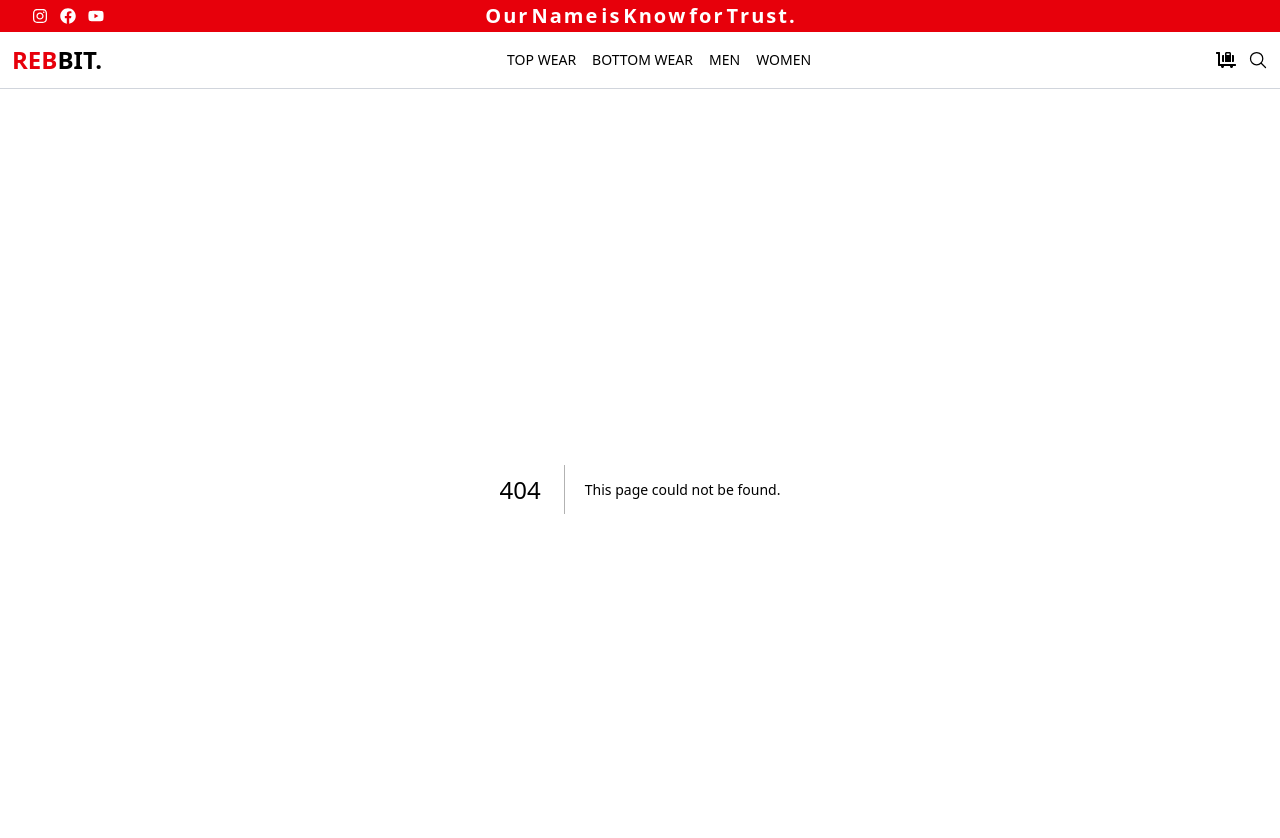
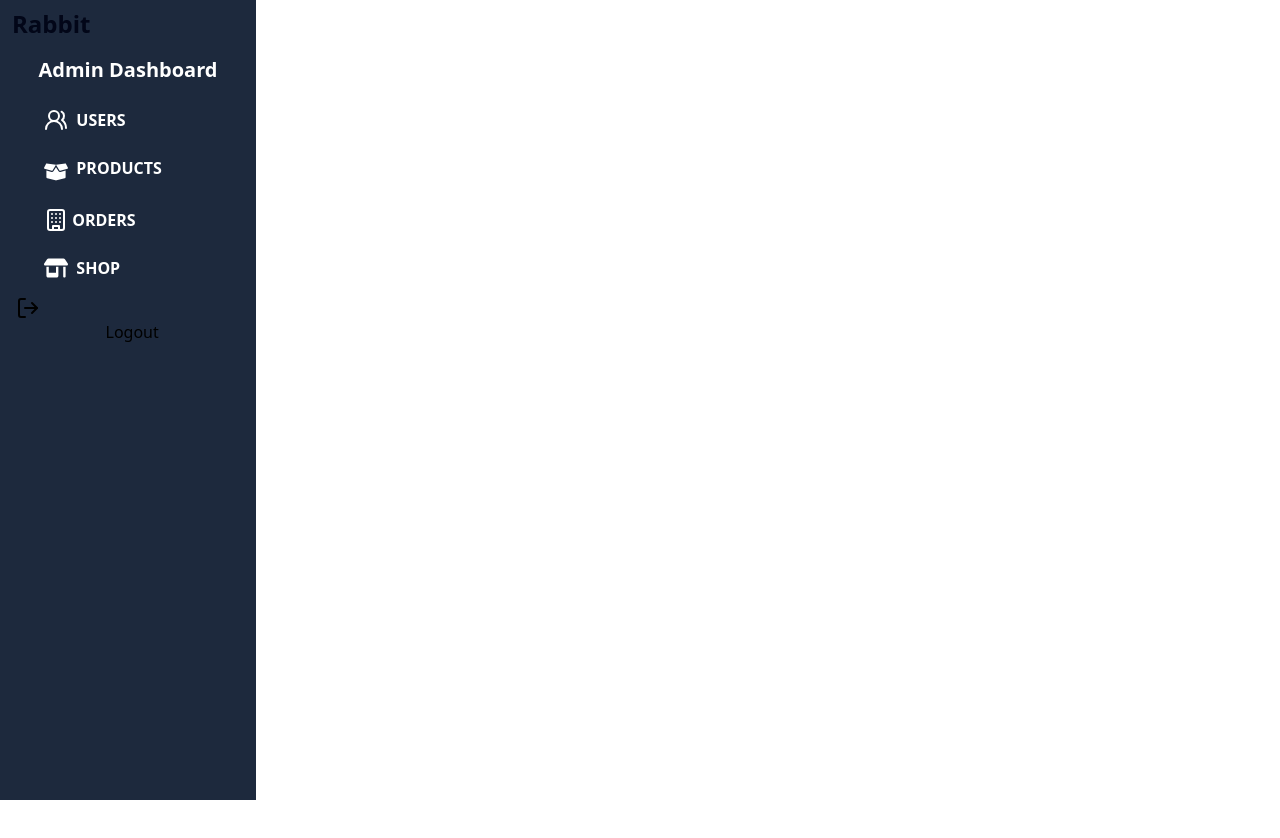
Before and after one commit to szbr1/Track-My-Activities, a Next.js app in the folder ecommerce-webite/frontend/: page /admin in a window 1280 px wide. Before the commit this address had no page. Shown: the top 838 px of the page. After the commit the page ends 800 px from the top, so only its background shows below. Built offline with nearby package versions, Linux system fonts and the light colour scheme.

Commit message:
New Arrivals

```diff
--- /dev/null
+++ b/ecommerce-webite/frontend/app/admin/page.jsx
@@ -0,0 +1,58 @@
+'use client'
+import { Building, LogOut, Users2 } from 'lucide-react'
+import Link from 'next/link'
+import React, { useState } from 'react'
+import { FaBoxOpen, FaHamburger } from 'react-icons/fa'
+import { FaShop } from 'react-icons/fa6'
+import { GiHamburger } from 'react-icons/gi'
+import { RxHamburgerMenu } from 'react-icons/rx'
+
+function page() {
+    const [togglesidebar , settoggleSidebar] = useState(false)
+
+  return (
+    <div className='min-h-screen w-full relative'>
+    <nav className='md:hidden h-10 w-full bg-slate-950 opacity-90 flex items-center text-white'>
+        <RxHamburgerMenu onClick={()=> settoggleSidebar(!togglesidebar)} className='text-2xl ml-3' />
+            &nbsp; Dashboard
+    </nav>
+
+
+        <div className={` absolute top-0 left-0 w-64 h-screen bg-slate-800 transition-all duration-300 ${togglesidebar ? 'translate-x-0': '-translate-x-full'} lg:translate-0`}>
+
+        {/* cross button  */}
+         <div className='md:hidden cursor-pointer mt-3 text-end'>
+            <span onClick={()=> settoggleSidebar(!togglesidebar)} className='text-2xl m-3 h-5 px-4 text-white border py-1 pb-2 border-gray-400 rounded-full cursor-pointer'>x</span>
+         </div>
+         <Link href={'/admin'} className='absolute top-2 left-3 text-2xl font-bold text-slate-950'>Rabbit</Link>
+
+        <br  className='hidden lg:block'/> <br  className='hidden lg:block'/>
+         <div className='text-center font-bold text-white text-xl mt-2'>Admin Dashboard </div>
+         <div className='p-4 flex flex-col gap-2'>
+
+         <Link href={''} className='text-white font-bold w-52 active:bg-slate-700 pl-7 pr-14 py-2 rounded-md uppercase flex hover:bg-slate-400'>
+        <Users2 /> &nbsp; Users
+         </Link>
+
+             <Link href={''} className='text-white font-bold flex active:bg-slate-700 pl-7 pr-14 py-2 w-52 rounded-md uppercase hover:bg-slate-400'>
+        <FaBoxOpen className='mt-1 text-2xl' /> &nbsp; Products
+         </Link>
+         <Link href={''} className='text-white font-bold w-52 active:bg-slate-700 pl-7 pr-14 py-2 rounded-md uppercase flex hover:bg-slate-400 '>
+        <Building /> &nbsp;Orders
+         </Link>
+         <Link href={''} className='text-white font-bold w-52 active:bg-slate-700 pl-7 pr-14 py-2 rounded-md uppercase flex hover:bg-slate-400'>
+         <FaShop className='text-2xl'/> &nbsp; Shop
+         </Link>
+
+         <button className=''><LogOut /> &nbsp; Logout</button>
+         </div>
+        </div>
+
+
+
+
+    </div>
+  )
+}
+
+export default page
--- a/ecommerce-webite/frontend/app/components/Common/Hero.jsx
+++ b/ecommerce-webite/frontend/app/components/Common/Hero.jsx
@@ -6,6 +6,7 @@ function Hero() {
   return (
     <div>
         {/* main  */}
+
         <Banner />
         <div>
          <Scroller />
--- a/ecommerce-webite/frontend/app/components/Common/Navbar.jsx
+++ b/ecommerce-webite/frontend/app/components/Common/Navbar.jsx
@@ -39,11 +39,14 @@ function Navbar() {
 
        {/* side buttons  */}
       <div className='text-xl flex gap-3'>
+        <Link href={'/admin'} className='text-sm bg-black text-white px-2 py-1 rounded-md cursor-pointer'>admin</Link>
       <FaLuggageCart className=' cursor-pointer hover:text-gray-300' onClick={()=> setCartOpen(!cartOpne)}/>
       <IoSearchOutline  className='cursor-pointer hover:text-gray-200'/>
+
       <AiOutlineAlignRight  onClick={()=> sethamburger(!hamburger)}className='cursor-pointer md:hidden block hover:text-gray-200'/>
 
       </div>
+
       {/* cart toogle  */}
     {
       cartOpne ?  <Cartlayout cart={cartOpne} setCart={setCartOpen} /> : null
--- a/ecommerce-webite/frontend/app/layout.js
+++ b/ecommerce-webite/frontend/app/layout.js
@@ -1,19 +1,24 @@
+'use client'
 import { Toaster } from "react-hot-toast";
 import "./globals.css";
+import { usePathname } from "next/navigation";
 import Navbar from "./components/Common/Navbar";
 
 
 
-export const metadata = {
+ const metadata = {
   title: "Create Next App",
   description: "Generated by create next app",
 };
 
+
 export default function RootLayout({ children }) {
+  const pathname = usePathname()
+  const hideNavbar = pathname.startsWith('/admin')
   return (
     <html lang="en">
       <body>
-        <Navbar />
+        {!hideNavbar && <Navbar />}
       <Toaster
   position="top-right"
   reverseOrder={false}
```
